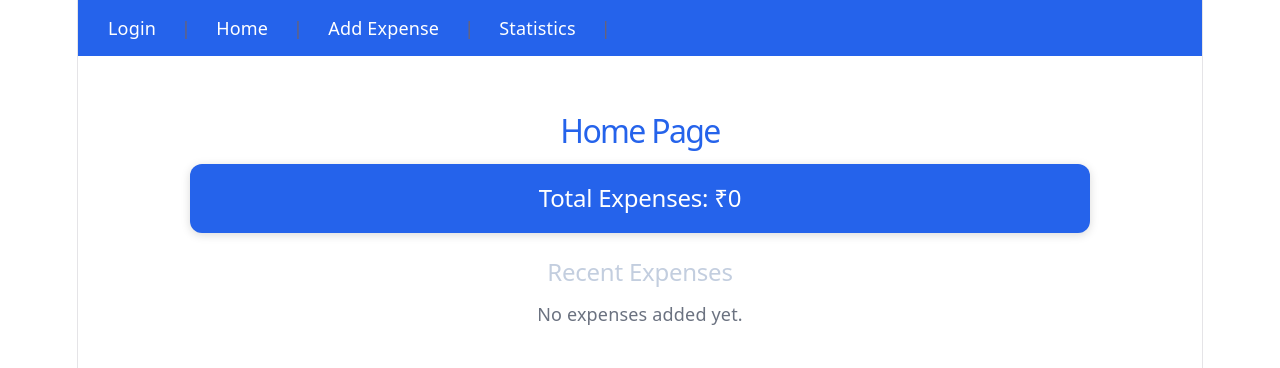
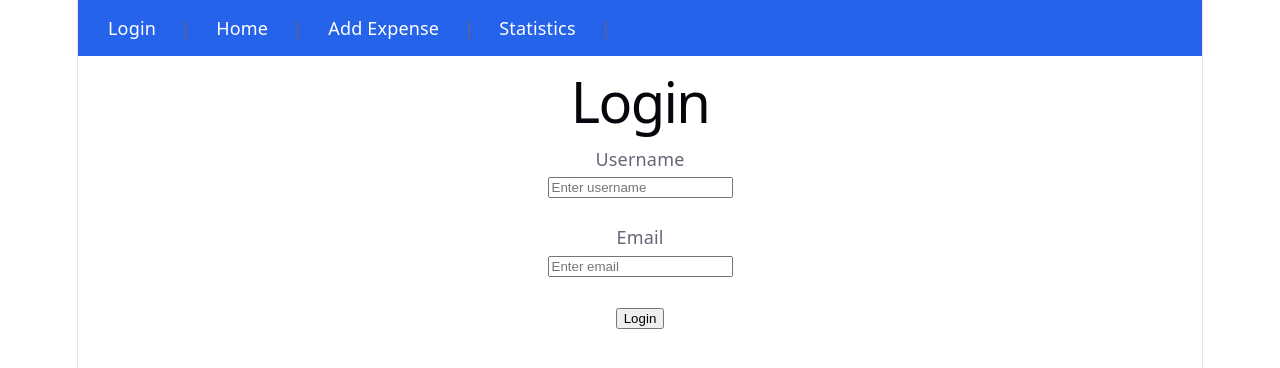
Before and after one commit to Yaswanth-9491/Expense-tracker, a React (Vite) app: page / in a window 1280 px wide. Shown: the top 368 px of the page. Built offline with nearby package versions, Linux system fonts and the light colour scheme.

Commit message:
Make login page default route

```diff
--- a/src/App.jsx
+++ b/src/App.jsx
@@ -32,17 +32,17 @@ function App() {
       <Routes>
         <Route
           path="/"
+          element={<Login />}
+        />
+
+        <Route
+          path="/home"
           element={
             <Home
               expenses={expenses}
               setExpenses={setExpenses}
             />
           }
-        />
-
-        <Route
-          path="/login"
-          element={<Login />}
         />
 
         <Route
--- a/src/Components/Navbar.jsx
+++ b/src/Components/Navbar.jsx
@@ -5,8 +5,8 @@ import { Link } from "react-router-dom";
 function Navbar() {
   return (
     <nav>
-      <Link to="/login">Login</Link>{" | "}
-      <Link to="/">Home</Link>{" | "}
+      <Link to="/">Login</Link>{" | "}
+      <Link to="/home">Home</Link>{" | "}
       <Link to="/add-expense">Add Expense</Link>{" | "}
       <Link to="/statistics">Statistics</Link>{" | "}
 
--- a/src/Pages/Login.jsx
+++ b/src/Pages/Login.jsx
@@ -1,35 +1,42 @@
-import "./Login.css";
+import { useNavigate } from "react-router-dom";
 
 function Login() {
+  const navigate = useNavigate();
+
+  const handleSubmit = (e) => {
+    e.preventDefault();
+
+    navigate("/home");
+  };
+
   return (
-    <div className="login-container">
-      <h1 className="login-title">
-        Login
-      </h1>
+    <div>
+      <h1>Login</h1>
 
-      <form>
-        <div className="login-group">
+      <form onSubmit={handleSubmit}>
+        <div>
           <label>Username</label>
-
+          <br />
           <input
             type="text"
             placeholder="Enter username"
           />
         </div>
 
-        <div className="login-group">
+        <br />
+
+        <div>
           <label>Email</label>
-
+          <br />
           <input
             type="email"
             placeholder="Enter email"
           />
         </div>
 
-        <button
-          className="login-btn"
-          type="submit"
-        >
+        <br />
+
+        <button type="submit">
           Login
         </button>
       </form>
```
